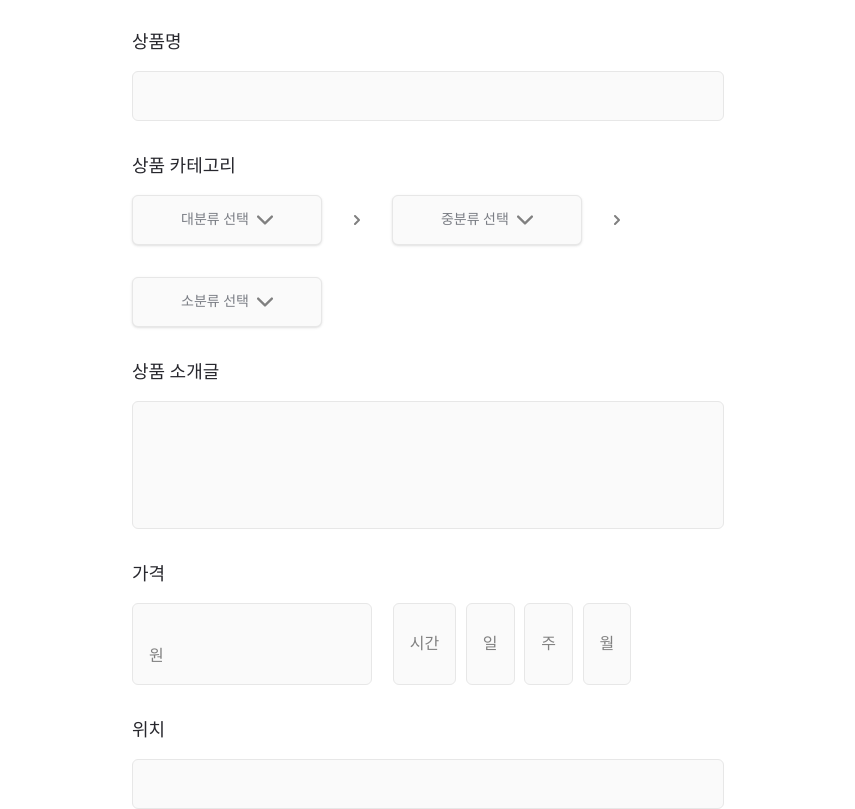
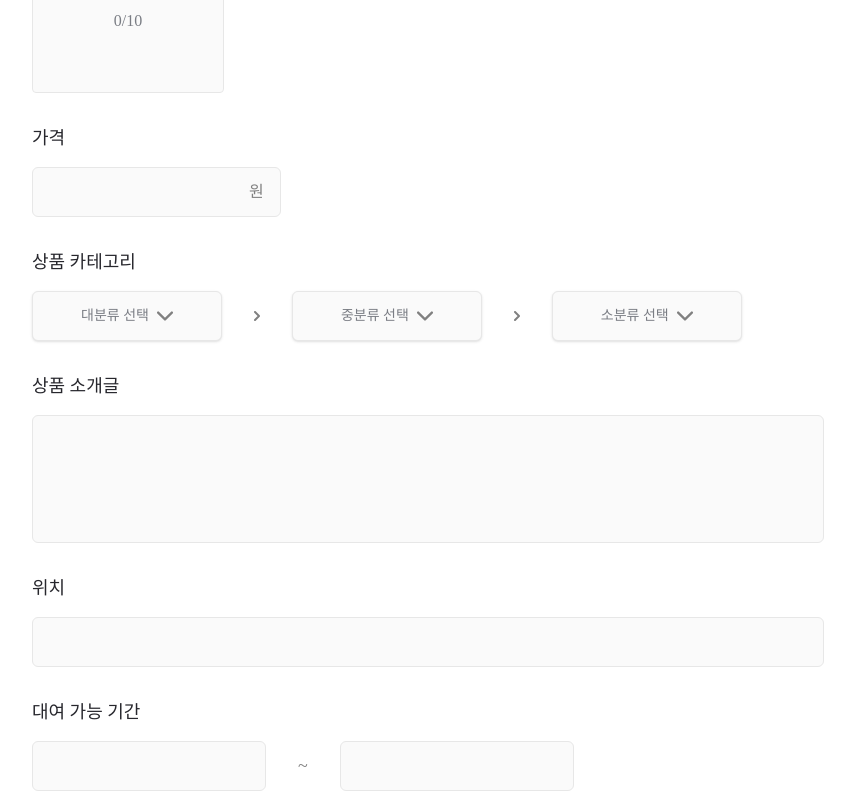
Before and after one commit to kimzini/Yajoba-Frontend, a React (Vite) app: page /product in a window 1280 px wide. Shown: the part 620-1429 px from the top of the page, without its empty margins (212-1067 px from the left). Built offline with nearby package versions, Linux system fonts and the light colour scheme; a web font is replaced by a local one.

Commit message:
feat: day 버튼 삭제

```diff
--- a/src/pages/product/ProductCreatePage.tsx
+++ b/src/pages/product/ProductCreatePage.tsx
@@ -10,7 +10,6 @@ export const ProductCreatePage = () => {
   const [productName, setProductName] = useState<string>('');
   const [description, setDescription] = useState<string>('');
   const [price, setPrice] = useState<string>('');
-  const [day, setDay] = useState<string>('');
   const [location, setLocation] = useState<string>('');
   const [startDate, setStartDate] = useState<Date | null>(null);
   const [endDate, setEndDate] = useState<Date | null>(null);
@@ -26,7 +25,6 @@ export const ProductCreatePage = () => {
       productName,
       description,
       price,
-      day,
       location,
       startDate: startDate ? startDate.toISOString().split('T')[0] : '',
       endDate: endDate ? endDate.toISOString().split('T')[0] : '',
@@ -37,10 +35,10 @@ export const ProductCreatePage = () => {
   };
 
   return (
-    <div className="flex h-screen w-screen">
+    <div className="flex min-h-screen w-screen">
       {/* 토큰 받았냐 안 받았냐에 따라 헤더 다르게 나옴 */}
       <HeaderWithoutSearch />
-      <div className="flex w-full flex-col px-[20rem] py-[5.5rem]">
+      <div className="flex w-full flex-col px-[220px] py-[60px]">
         <div className="flex w-full border-b border-neutral-80 px-[1rem] pb-[2rem] pt-[4rem] text-xxlarge32 font-semibold text-neutral-0">
           상품 등록하기
         </div>
@@ -52,7 +50,6 @@ export const ProductCreatePage = () => {
               setTitle(e.target.value)
             }
           />
-          <ImageUploader maxImages={10} onImagesChange={handleImagesUpload} />
           <ProductInput
             title="상품명"
             value={productName}
@@ -60,6 +57,15 @@ export const ProductCreatePage = () => {
               setProductName(e.target.value)
             }
           />
+          <ImageUploader maxImages={10} onImagesChange={handleImagesUpload} />
+
+          <PriceInput
+            value={price}
+            onChangePrice={(e: React.ChangeEvent<HTMLInputElement>) =>
+              setPrice(e.target.value)
+            }
+          />
+
           <CategoryDropdowns />
           <ProductTextarea
             value={description}
@@ -68,14 +74,6 @@ export const ProductCreatePage = () => {
             }
           />
 
-          <PriceInput
-            value={price}
-            onChangePrice={(e: React.ChangeEvent<HTMLInputElement>) =>
-              setPrice(e.target.value)
-            }
-            selectedDay={day}
-            onDayChange={(selectedDay: string) => setDay(selectedDay)}
-          />
           <ProductInput
             title="위치"
             value={location}
@@ -92,7 +90,7 @@ export const ProductCreatePage = () => {
 
           <button
             onClick={handleSubmit}
-            className="mx-[1rem] mt-6 mb-[5rem] rounded-xs bg-primary-dark px-4 py-3 text-medium18 text-white"
+            className="mx-[1rem] mb-[5rem] mt-6 rounded-xs bg-primary-dark px-4 py-3 text-medium18 text-white"
           >
             상품 등록
           </button>
--- a/src/pages/product/ProductEditPage.tsx
+++ b/src/pages/product/ProductEditPage.tsx
@@ -10,7 +10,6 @@ export const ProductEditPage = () => {
   const [productName, setProductName] = useState<string>('');
   const [description, setDescription] = useState<string>('');
   const [price, setPrice] = useState<string>('');
-  const [day, setDay] = useState<string>('');
   const [location, setLocation] = useState<string>('');
   const [startDate, setStartDate] = useState<Date | null>(null);
   const [endDate, setEndDate] = useState<Date | null>(null);
@@ -28,7 +27,6 @@ export const ProductEditPage = () => {
       productName,
       description,
       price,
-      day,
       location,
       startDate: startDate ? startDate.toISOString().split('T')[0] : '',
       endDate: endDate ? endDate.toISOString().split('T')[0] : '',
@@ -39,9 +37,9 @@ export const ProductEditPage = () => {
   };
 
   return (
-    <div className="flex h-screen w-screen">
+    <div className="flex min-h-screen w-screen">
       <HeaderWithoutSearch />
-      <div className="flex w-full flex-col px-[20rem] py-[5.5rem]">
+      <div className="flex w-full flex-col px-[220px] py-[60px]">
         <div className="flex w-full border-b border-neutral-80 px-[1rem] pb-[2rem] pt-[4rem] text-xxlarge32 font-semibold text-neutral-0">
           상품 수정하기
         </div>
@@ -74,8 +72,6 @@ export const ProductEditPage = () => {
             onChangePrice={(e: React.ChangeEvent<HTMLInputElement>) =>
               setPrice(e.target.value)
             }
-            selectedDay={day}
-            onDayChange={(selectedDay: string) => setDay(selectedDay)}
           />
           <ProductInput
             title="위치"
@@ -93,7 +89,7 @@ export const ProductEditPage = () => {
 
           <button
             onClick={handleSubmit}
-            className="mx-[1rem] mt-6 mb-[5rem] rounded-xs bg-primary-dark px-4 py-3 text-medium18 text-white"
+            className="mx-[1rem] mb-[5rem] mt-6 rounded-xs bg-primary-dark px-4 py-3 text-medium18 text-white"
           >
             상품 수정
           </button>
--- a/src/pages/product/components/input.tsx
+++ b/src/pages/product/components/input.tsx
@@ -1,5 +1,4 @@
 import { ChangeEvent, useState } from 'react';
-import { DayButton } from './button';
 import DatePicker from 'react-datepicker';
 import 'react-datepicker/dist/react-datepicker.css';
 
@@ -25,15 +24,11 @@ export const ProductInput = ({ title, value, onChange }: InputProps) => {
 interface PriceInputProps {
   value: string;
   onChangePrice: (e: ChangeEvent<HTMLInputElement>) => void;
-  selectedDay: string;
-  onDayChange: (selectedDay: string) => void;
 }
 
 export const PriceInput = ({
   value,
   onChangePrice,
-  selectedDay,
-  onDayChange,
 }: PriceInputProps) => {
   const [isFocused, setIsFocused] = useState(false);
 
@@ -42,9 +37,9 @@ export const PriceInput = ({
       <span className="text-medium18 text-neutral-0">가격</span>
       <div className="flex gap-[1.3rem]">
         <div
-          className={`max-w-[15rem] border ${
+          className={`w-50 border ${
             isFocused ? '' : 'border-neutral-80'
-          } items-end justify-between rounded-xs bg-neutral-100 px-[1rem] py-[1rem]`}
+          } items-end justify-between rounded-xs bg-neutral-100 px-[1rem] py-[0.75rem]`}
         >
           <input
             className="font-regular bg-neutral-100 text-small16 text-neutral-0 focus:outline-none"
@@ -54,18 +49,6 @@ export const PriceInput = ({
             onBlur={() => setIsFocused(false)}
           />
           <span className="font-regular text-small16 text-placeholder">원</span>
-        </div>
-
-        <div className="flex gap-[0.6rem]">
-          {['시간', '일', '주', '월'].map((day) => (
-            <DayButton
-              key={day}
-              isChecked={selectedDay === day}
-              onClick={() => onDayChange(day)}
-            >
-              {day}
-            </DayButton>
-          ))}
         </div>
       </div>
     </div>
```
